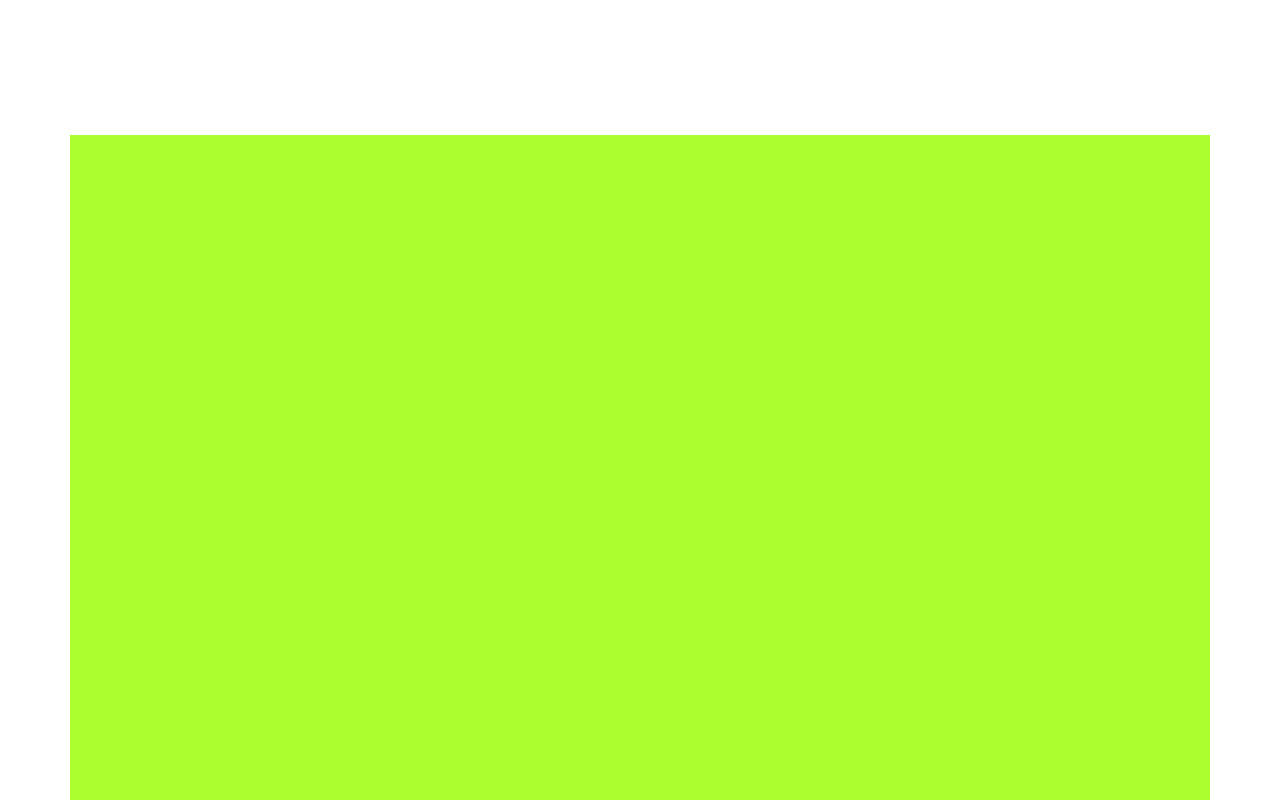
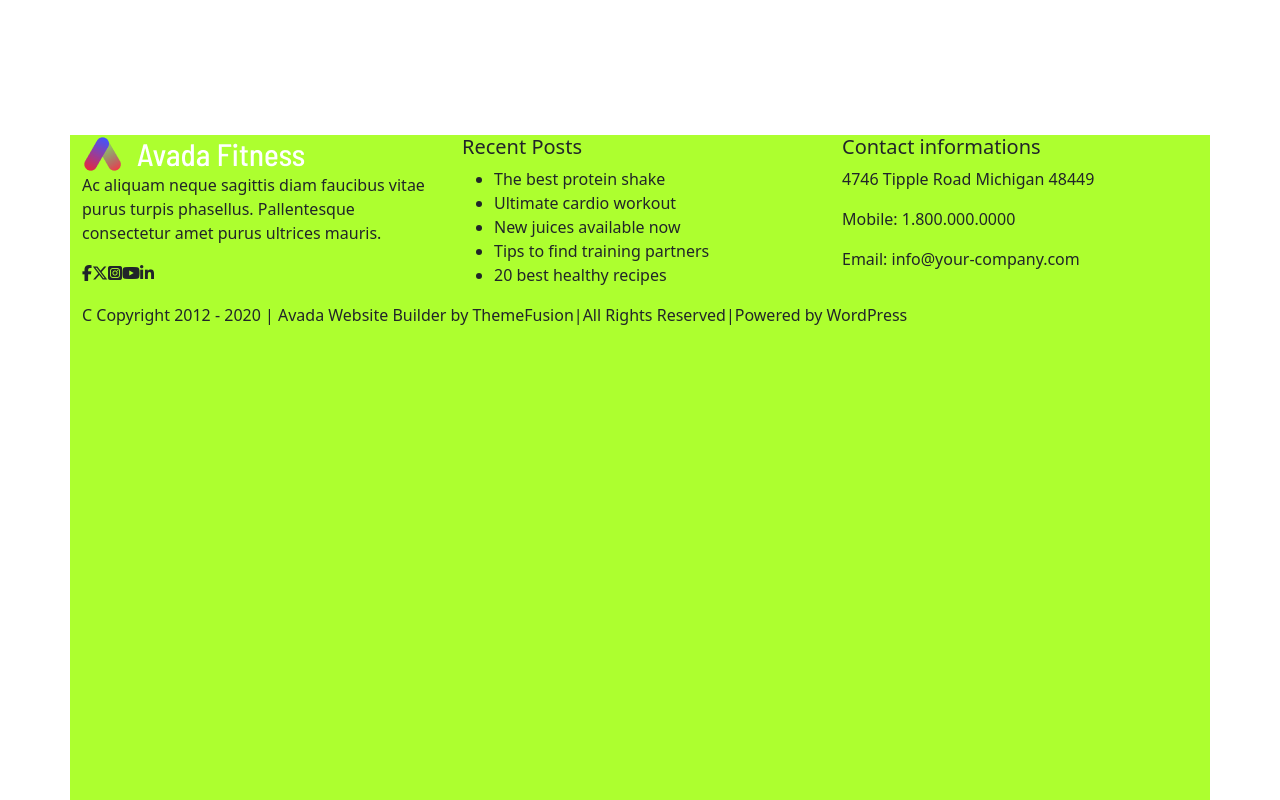
Before and after one commit to emanuele-pogliari/proj-html-vuejs, a Vue app: page / in a window 1280 px wide. Shown: the part 7355-8155 px from the top of the page. Built offline with nearby package versions, Linux system fonts and the light colour scheme.

Commit message:
footer filled with static data

```diff
--- a/src/components/AppFooter.vue
+++ b/src/components/AppFooter.vue
@@ -6,6 +6,38 @@ export default{
 
 <template>
 <footer class="container" id="footer">
+    <div class="row footer-top">
+        <div class="col-4">
+            <img src="/public/images/logo.png" alt="">
+            <p>Ac aliquam neque sagittis diam faucibus vitae purus turpis phasellus. Pallentesque consectetur amet purus ultrices mauris.</p>
+            <div>
+                <i class="fa-brands fa-facebook-f"></i>
+                <i class="fa-brands fa-x-twitter"></i>
+                <i class="fa-brands fa-square-instagram"></i>
+                <i class="fa-brands fa-youtube"></i>
+                <i class="fa-brands fa-linkedin-in"></i>
+            </div>
+        </div>
+        <div class="col-4">
+            <h5>Recent Posts</h5>
+            <ul>
+                <li>The best protein shake</li>
+                <li>Ultimate cardio workout</li>
+                <li>New juices available now</li>
+                <li>Tips to find training partners</li>
+                <li>20 best healthy recipes</li>
+            </ul>
+        </div>
+        <div class="col-4">
+            <h5>Contact informations</h5>
+            <p>4746 Tipple Road Michigan 48449</p>
+            <p>Mobile: 1.800.000.0000</p>
+            <p>Email: info@your-company.com</p>
+        </div>
+    </div>
+    <div class="footer-bottom">
+        <p>C Copyright 2012 - 2020 | Avada Website Builder by ThemeFusion|All Rights Reserved|Powered by WordPress</p>
+    </div>
 </footer>
 
 </template>
--- a/src/components/AppYoutubeLink.vue
+++ b/src/components/AppYoutubeLink.vue
@@ -10,7 +10,7 @@ export default{
         <div class="left col-6">
             <img class="img-fluid" src="/public/images/service15-2x.jpg" alt="">
         </div>
-        <div class="rightr col-6 p-5">
+        <div class="right col-6 p-5">
             <div>Tune up your workouts</div>
             <h3>The best health & fitness advice online</h3>
             <p>Arcu eu facilisi ut quisque placerat nunc habitant. Magna semper mauris, venenatis, leo integer sit pellentesque.</p>
```
